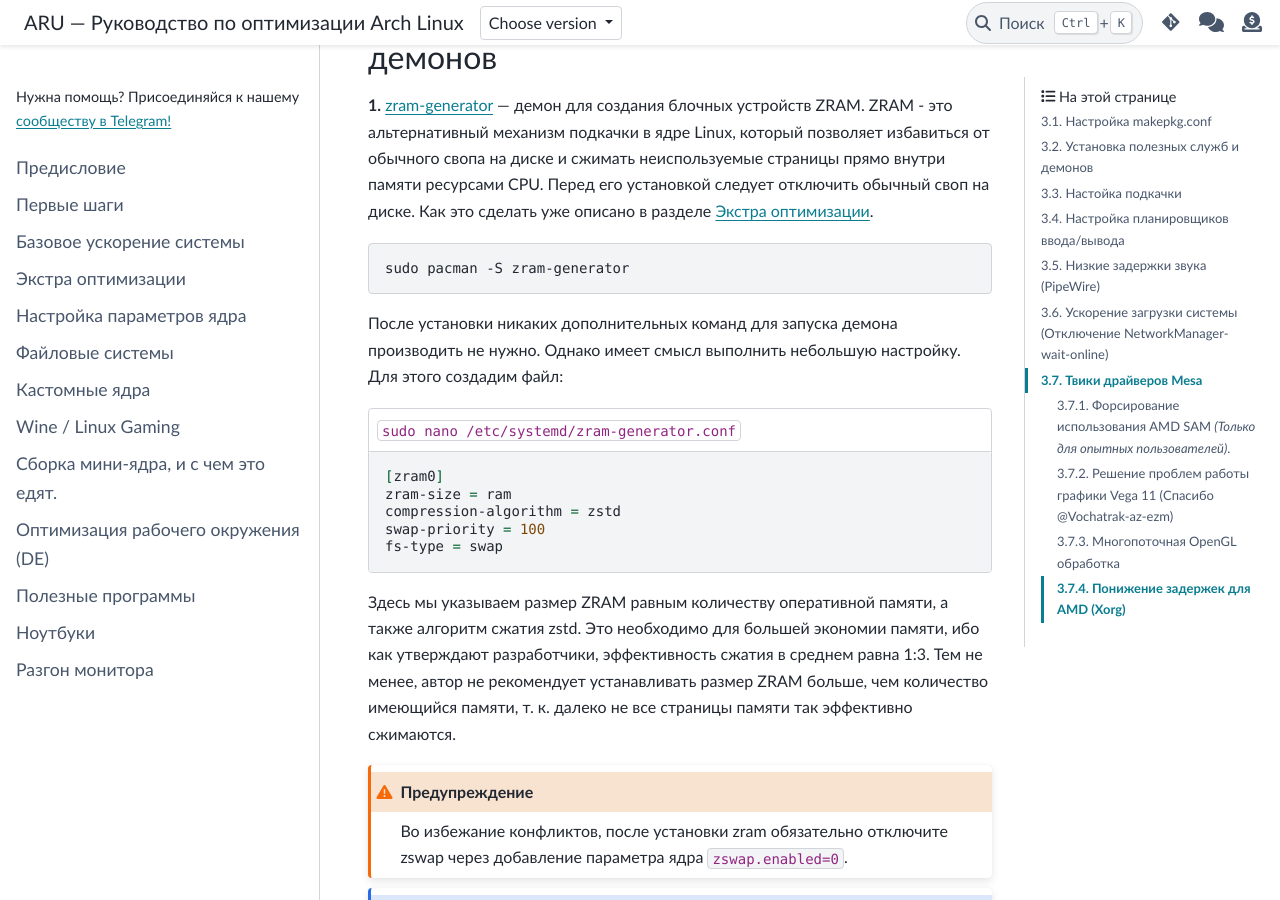
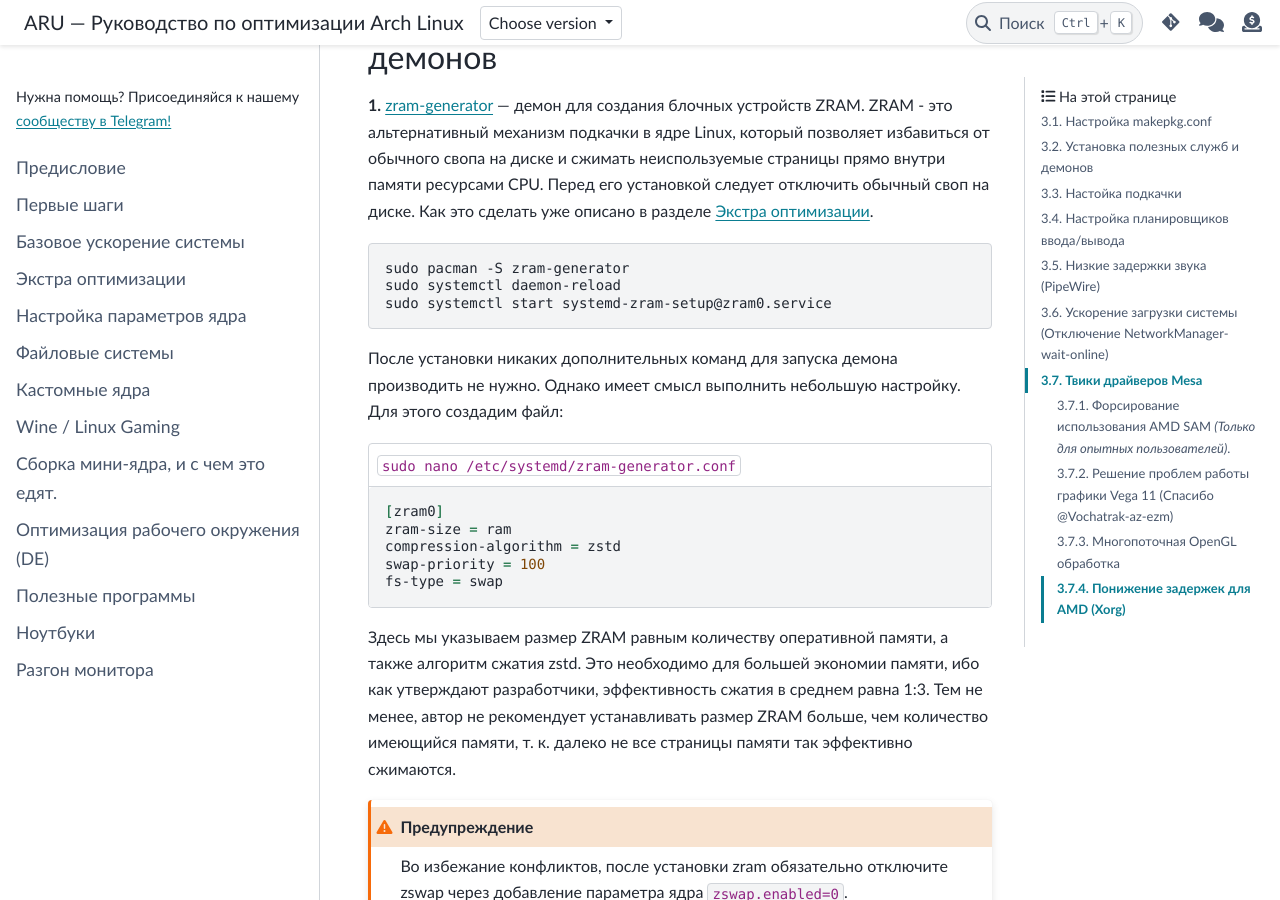
Before and after one commit to ventureoo/ARU, a Sphinx documentation site: the page built from docs/source/generic-system-acceleration.rst, in a window 1280 px wide and 900 px high, scrolled down 3425 px. Built offline with Sphinx 7.4.7 and the PyData theme 0.15.4, drawn with Linux system fonts in a browser that asks for light colours.

Commit message:
generic-system-acceleration: Add missing commands for zram-generator

```diff
--- a/docs/source/generic-system-acceleration.rst
+++ b/docs/source/generic-system-acceleration.rst
@@ -170,6 +170,8 @@ ccache. За счёт этого и достигается многократн
 :ref:`extra-optimizations`. ::
 
   sudo pacman -S zram-generator
+  sudo systemctl daemon-reload
+  sudo systemctl start systemd-zram-setup@zram0.service
 
 После установки никаких дополнительных команд для запуска демона
 производить не нужно. Однако имеет смысл выполнить небольшую
```
